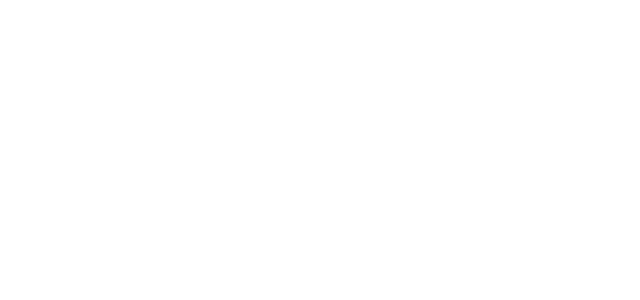
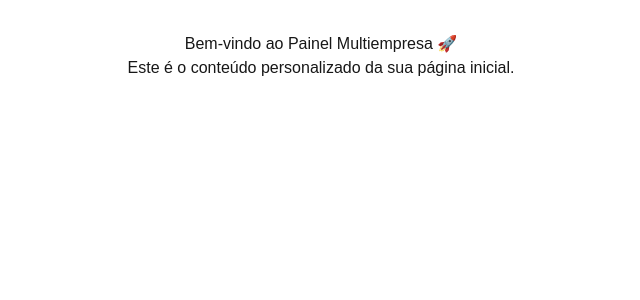
Before and after one commit to EltonFrutal/Painel-frontend, a Next.js app: page / in a window 1280 px wide. Before the commit this address had no page. Shown: the top 300 px of the page, without its empty margins (319-959 px from the left). Built offline with nearby package versions, Linux system fonts and the light colour scheme.

Commit message:
Ajuste URL no login

```diff
--- a/src/app/page.tsx
+++ b/src/app/page.tsx
@@ -1,14 +1,8 @@
-'use client';
-
-import { useEffect } from 'react';
-import { useRouter } from 'next/navigation';
-
 export default function Home() {
-  const router = useRouter();
-
-  useEffect(() => {
-    router.push('/login');
-  }, [router]);
-
-  return null;
+  return (
+    <main style={{ padding: '2rem', textAlign: 'center' }}>
+      <h1>Bem-vindo ao Painel Multiempresa 🚀</h1>
+      <p>Este é o conteúdo personalizado da sua página inicial.</p>
+    </main>
+  );
 }
```
